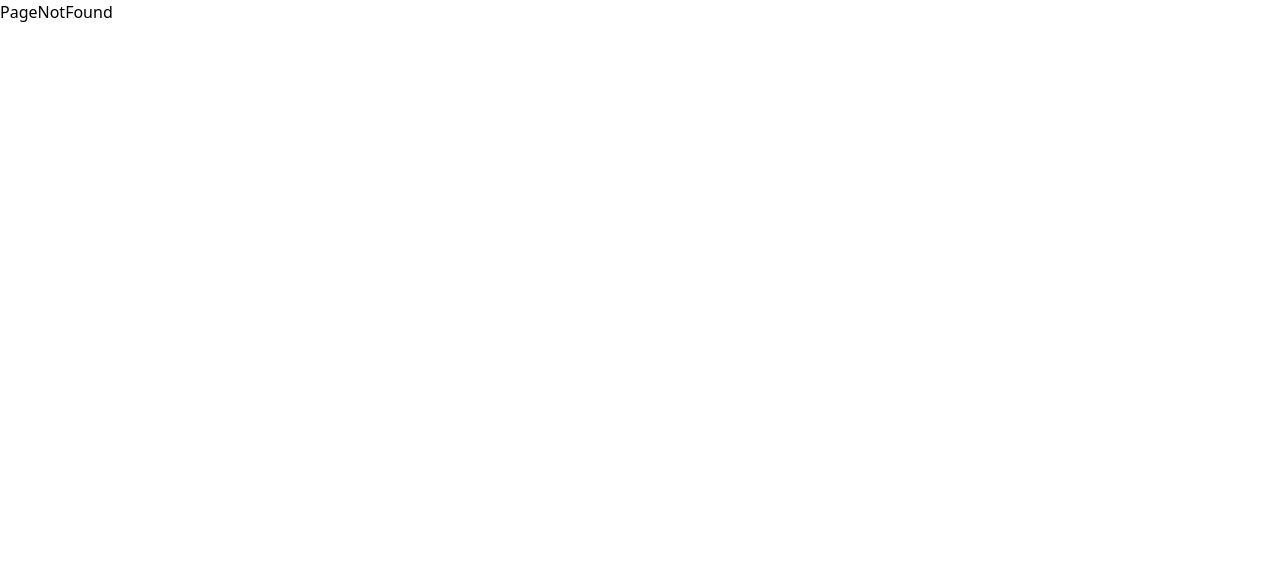
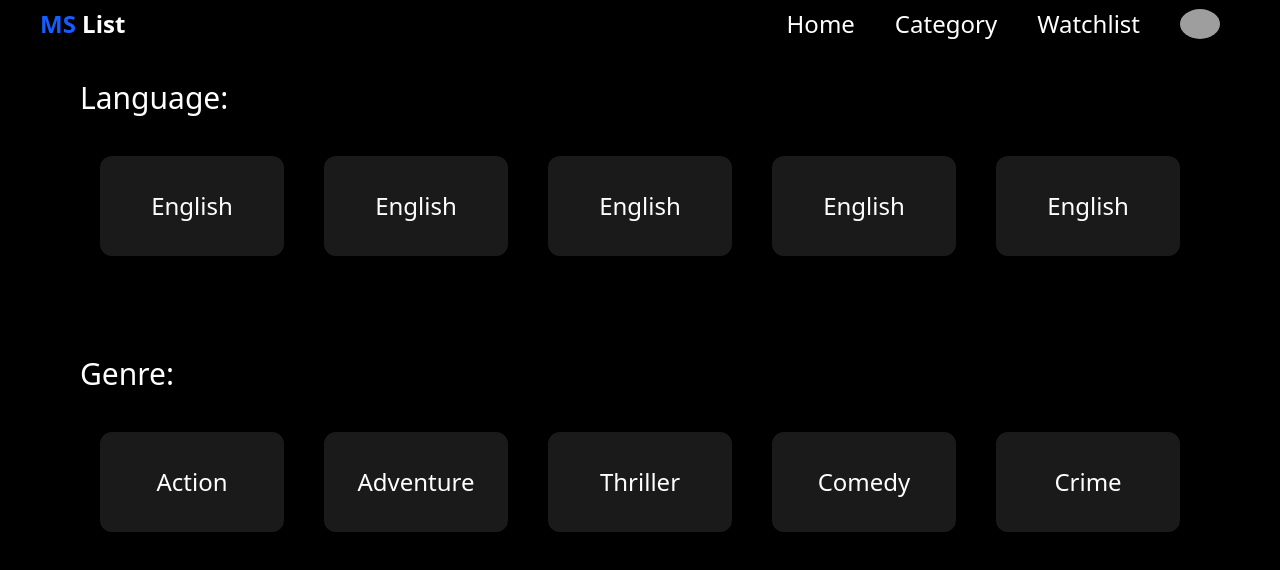
Before and after one commit to PrithvirajVNair/MS-List, a React (Vite) app: page /category in a window 1280 px wide. Shown: the top 570 px of the page. Built offline with nearby package versions, Linux system fonts and the light colour scheme; grey boxes are pictures that could not be loaded.

Commit message:
created new page category

```diff
--- a/src/App.jsx
+++ b/src/App.jsx
@@ -12,6 +12,7 @@ import Dropped from "./users/pages/Dropped"
 import ViewDetails from "./users/pages/ViewDetails"
 import Profile from "./users/pages/Profile"
 import AddToList from "./users/pages/AddToList"
+import Category from "./users/pages/Category"
 
 
 function App() {
@@ -30,6 +31,7 @@ function App() {
         <Route path="/watchlist/onhold" element={<OnHold/>} />
         <Route path="/watchlist/completed" element={<Completed/>} />
         <Route path="/watchlist/dropped" element={<Dropped/>} />
+        <Route path="/category" element={<Category/>} />
         <Route path='/:id/details' element={<ViewDetails/>} />
         <Route path='/profile/:username' element={<Profile/>} />
         <Route path='/:id/addtolist' element={<AddToList/>} />
--- a/src/users/components/Header.jsx
+++ b/src/users/components/Header.jsx
@@ -3,7 +3,7 @@ import { FontAwesomeIcon } from '@fortawesome/react-fontawesome'
 import React, { useState } from 'react'
 import { Link } from 'react-router-dom'
 
-const Header = ({ home, watchlist }) => {
+const Header = ({ home, watchlist, category }) => {
 
     const [toggleUser, setToggleUser] = useState(false)
     const [toggleMenu, setToggleMenu] = useState(false)
@@ -25,10 +25,13 @@ const Header = ({ home, watchlist }) => {
                     {home ? <li className='pe-10'><a href='#'>Home</a></li> :
                         <li className='pe-10'><a href='/home'>Home</a></li>}
 
+                    {category ? <li className='pe-10'><a href='#'>Category</a></li> :
+                                <li className='pe-10'><a href='/category'>Category</a></li>}
+
                     {watchlist ? <li className='pe-10'><a href='#'>Watchlist</a></li> :
                         <li className='pe-10'><a href='/watchlist'>Watchlist</a></li>}
 
-                    {watchlist && <button className='me-10 text-base py-2 px-5 rounded-xl bg-linear-to-r via-[#000CF1]/60 hover:via-[#000CF1] via-30% from-[#000CF1]/60 hover:from-[#000CF1] to-black/60 hover:to-black text-white cursor-pointer'>Add to List</button>}
+                    {/* {watchlist && <button className='me-10 text-base py-2 px-5 rounded-xl bg-linear-to-r via-[#000CF1]/60 hover:via-[#000CF1] via-30% from-[#000CF1]/60 hover:from-[#000CF1] to-black/60 hover:to-black text-white cursor-pointer'>Add to List</button>} */}
 
                     <li><img src="https://cdn.pixabay.com/photo/2023/02/18/11/00/icon-7797704_640.png" alt="no image" className='me-5 cursor-pointer' style={{ widows: '30px', height: '30px', borderRadius: '50%' }} onClick={() => setToggleUser(!toggleUser)} /></li>
                 </ul>
@@ -40,9 +43,11 @@ const Header = ({ home, watchlist }) => {
                         <ul className='flex flex-col justify-center items-center py-5'>
                             {home ? <li className=''><a href='#'>Home</a></li> :
                                 <li className=''><a href='/home'>Home</a></li>}
+                            {category ? <li className=''><a href='#'>Category</a></li> :
+                                <li className=''><a href='/category'>Category</a></li>}
                             {watchlist ? <li className=''><a href='#'>Watchlist</a></li> :
                                 <li className=''><a href='/watchlist'>Watchlist</a></li>}
-                                {watchlist && <button className='sm:text-base text-xs mt-2 py-2 px-5 rounded-xl bg-linear-to-r via-[#000CF1]/60 hover:via-[#000CF1] via-30% from-[#000CF1]/60 hover:from-[#000CF1] to-black/60 hover:to-black text-white cursor-pointer'>Add to List</button>}
+                                {/* {watchlist && <button className='sm:text-base text-xs mt-2 py-2 px-5 rounded-xl bg-linear-to-r via-[#000CF1]/60 hover:via-[#000CF1] via-30% from-[#000CF1]/60 hover:from-[#000CF1] to-black/60 hover:to-black text-white cursor-pointer'>Add to List</button>} */}
                         </ul>
                     </div>
                     <div></div>
--- /dev/null
+++ b/src/users/pages/Category.jsx
@@ -0,0 +1,55 @@
+import React from 'react'
+import Header from '../components/Header'
+
+const Category = () => {
+  return (
+    <>
+        <Header category/>
+        <div className='bg-black min-h-screen text-white'>
+            <div className='p-20'>
+                <h2 className='text-3xl mb-5'>Language:</h2>
+                <div className='grid grid-cols-5'>
+                    <div className='m-5 h-[100px] rounded-xl flex justify-center items-center bg-white/10 hover:bg-blue-300/10 hover:text-blue-300'>
+                        <p className='text-2xl'>English</p>
+                    </div>
+                    <div className='m-5 h-[100px] rounded-xl flex justify-center items-center bg-white/10 hover:bg-blue-300/10 hover:text-blue-300'>
+                        <p className='text-2xl'>English</p>
+                    </div>
+                    <div className='m-5 h-[100px] rounded-xl flex justify-center items-center bg-white/10 hover:bg-blue-300/10 hover:text-blue-300'>
+                        <p className='text-2xl'>English</p>
+                    </div>
+                    <div className='m-5 h-[100px] rounded-xl flex justify-center items-center bg-white/10 hover:bg-blue-300/10 hover:text-blue-300'>
+                        <p className='text-2xl'>English</p>
+                    </div>
+                    <div className='m-5 h-[100px] rounded-xl flex justify-center items-center bg-white/10 hover:bg-blue-300/10 hover:text-blue-300'>
+                        <p className='text-2xl'>English</p>
+                    </div>
+                </div>
+            </div>
+            <div className='px-20'>
+                <h2 className='text-3xl mb-5'>Genre:</h2>
+                <div className='grid grid-cols-5'>
+                    <div className='m-5 h-[100px] rounded-xl flex justify-center items-center bg-white/10 hover:bg-blue-300/10 hover:text-blue-300'>
+                        <p className='text-2xl'>Action</p>
+                    </div>
+                    <div className='m-5 h-[100px] rounded-xl flex justify-center items-center bg-white/10 hover:bg-blue-300/10 hover:text-blue-300'>
+                        <p className='text-2xl'>Adventure</p>
+                    </div>
+                    <div className='m-5 h-[100px] rounded-xl flex justify-center items-center bg-white/10 hover:bg-blue-300/10 hover:text-blue-300'>
+                        <p className='text-2xl'>Thriller</p>
+                    </div>
+                    <div className='m-5 h-[100px] rounded-xl flex justify-center items-center bg-white/10 hover:bg-blue-300/10 hover:text-blue-300'>
+                        <p className='text-2xl'>Comedy</p>
+                    </div>
+                    <div className='m-5 h-[100px] rounded-xl flex justify-center items-center bg-white/10 hover:bg-blue-300/10 hover:text-blue-300'>
+                        <p className='text-2xl'>Crime</p>
+                    </div>
+                </div>
+            </div>
+
+        </div>
+    </>
+  )
+}
+
+export default Category
--- a/src/users/pages/Profile.jsx
+++ b/src/users/pages/Profile.jsx
@@ -13,11 +13,14 @@ const Profile = () => {
                 <div></div>
                 <div className='col-span-5 p-10 rounded bg-white/10'>
                     <div className='grid grid-cols-5'>
-                        <div className='relative'>
-                            <img src="https://cdn.pixabay.com/photo/2023/02/18/11/00/icon-7797704_640.png" alt="no image" className='me-5 p-3' style={{ widows: '', height: '', borderRadius: '50%' }}/>
-                            <label  htmlFor="edit-profile" className='absolute right-0 cursor-pointer'><FontAwesomeIcon icon={faPenToSquare} />
-                            <input type="file" id='edit-profile' className='hidden' />
-                            </label>
+                        <div className='relative flex flex-col justify-center items-center'>
+                            <div className='flex'>
+                                <img src="https://cdn.pixabay.com/photo/2023/02/18/11/00/icon-7797704_640.png" alt="no image" className='me-5 p-3' style={{ widows: '150px', height: '150px', borderRadius: '50%' }}/>
+                                <label  htmlFor="edit-profile" className='absolute right-0 cursor-pointer'><FontAwesomeIcon icon={faPenToSquare} />
+                                <input type="file" id='edit-profile' className='hidden' />
+                                </label>
+                            </div>
+                            <h2 className='text-start'>Username</h2>
                         </div>
                         <div className='col-span-2 text-center text-blue-200'>
                             <h1 className='text-white underline mb-5'>Status</h1>
```
